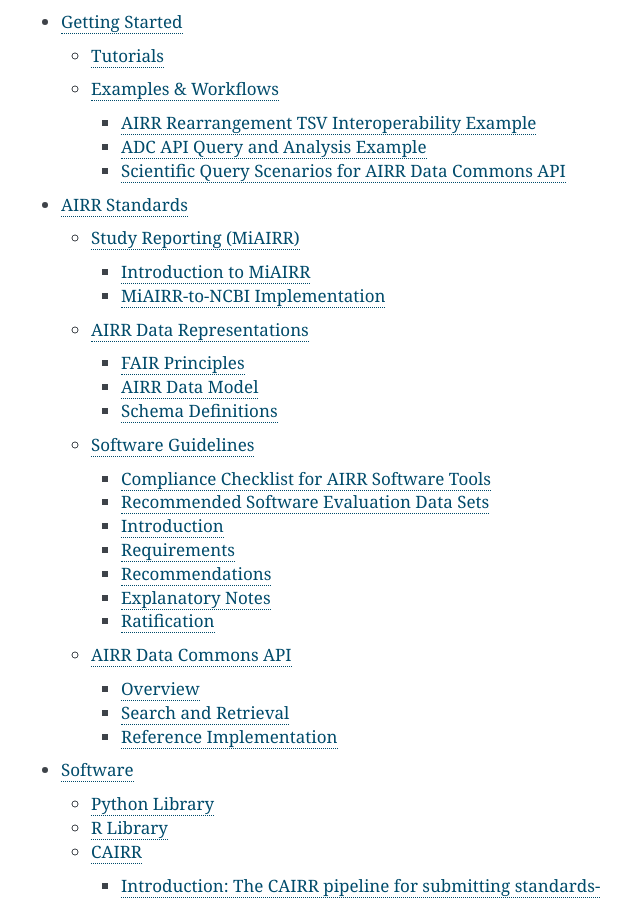
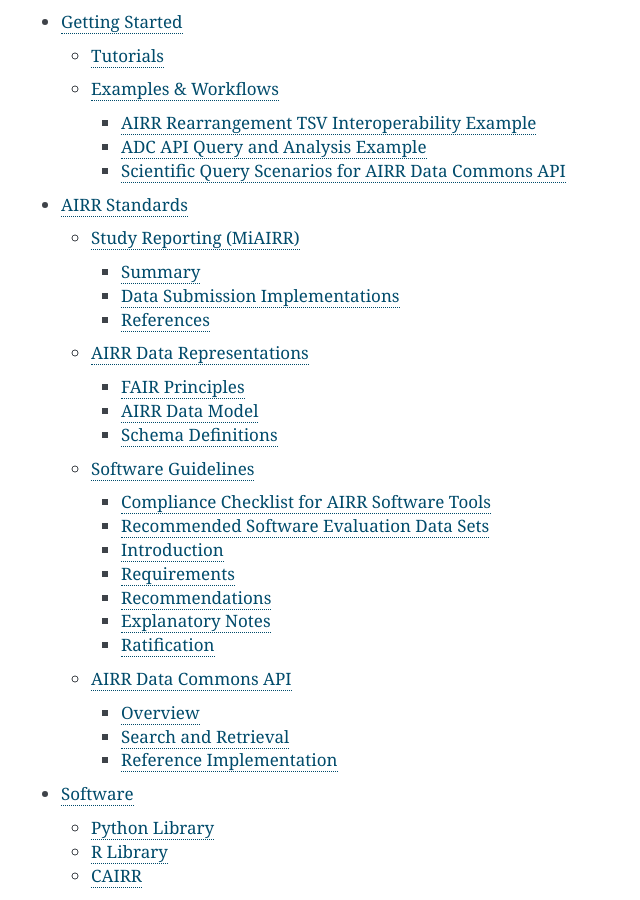
Before and after one commit to airr-community/airr-standards, a Sphinx documentation site: the page built from docs/index.rst, in a window 1280 px wide and 900 px high, scrolled down 852 px. Shown: the whole window, without its empty margins (469-1109 px from the left). Built offline with Sphinx 7.4.7, drawn with Linux system fonts in a browser that asks for light colours; pages that are not in the unit, such as notebooks, are missing from menus.

Commit message:
move up miairr content to eliminate blank overview page

```diff
--- a/docs/miairr/introduction_miairr.rst
+++ b/docs/miairr/introduction_miairr.rst
@@ -30,11 +32,11 @@
    set.
 
 
-Implementations
-===============
+Data Submission Implementations
+===============================
 
--  NCBI-based - see this document
--  AIRR Common Repositories - *in development*
+-  :ref:`National Center for Biotechnology Information (NCBI) <MiAIRR_NCBI>`
+-  AIRR Data Commons Repositories - *in development*
 
 References
 ==========
--- a/docs/miairr/overview.rst
+++ /dev/null
@@ -1,12 +0,0 @@
-.. _MiAIRR:
-
-===============
-MiAIRR Standard
-===============
-
-.. toctree::
-   :maxdepth: 1
-   :caption: Table of Contents
-
-   introduction_miairr
-   miairr_ncbi_overview
--- a/docs/standards/overview.rst
+++ b/docs/standards/overview.rst
@@ -10,7 +10,7 @@
    :maxdepth: 1
    :caption: Table of Contents
 
-   Study Reporting (MiAIRR) <../miairr/overview>
+   Study Reporting (MiAIRR) <../miairr/introduction_miairr>
    AIRR Data Representations <../datarep/overview>
    Software Guidelines <../swtools/airr_swtools_standard>
    AIRR Data Commons API <../api/overview>
```
Also changed, not shown: other parts of docs/miairr/introduction_miairr.rst (+2 -0 lines).
